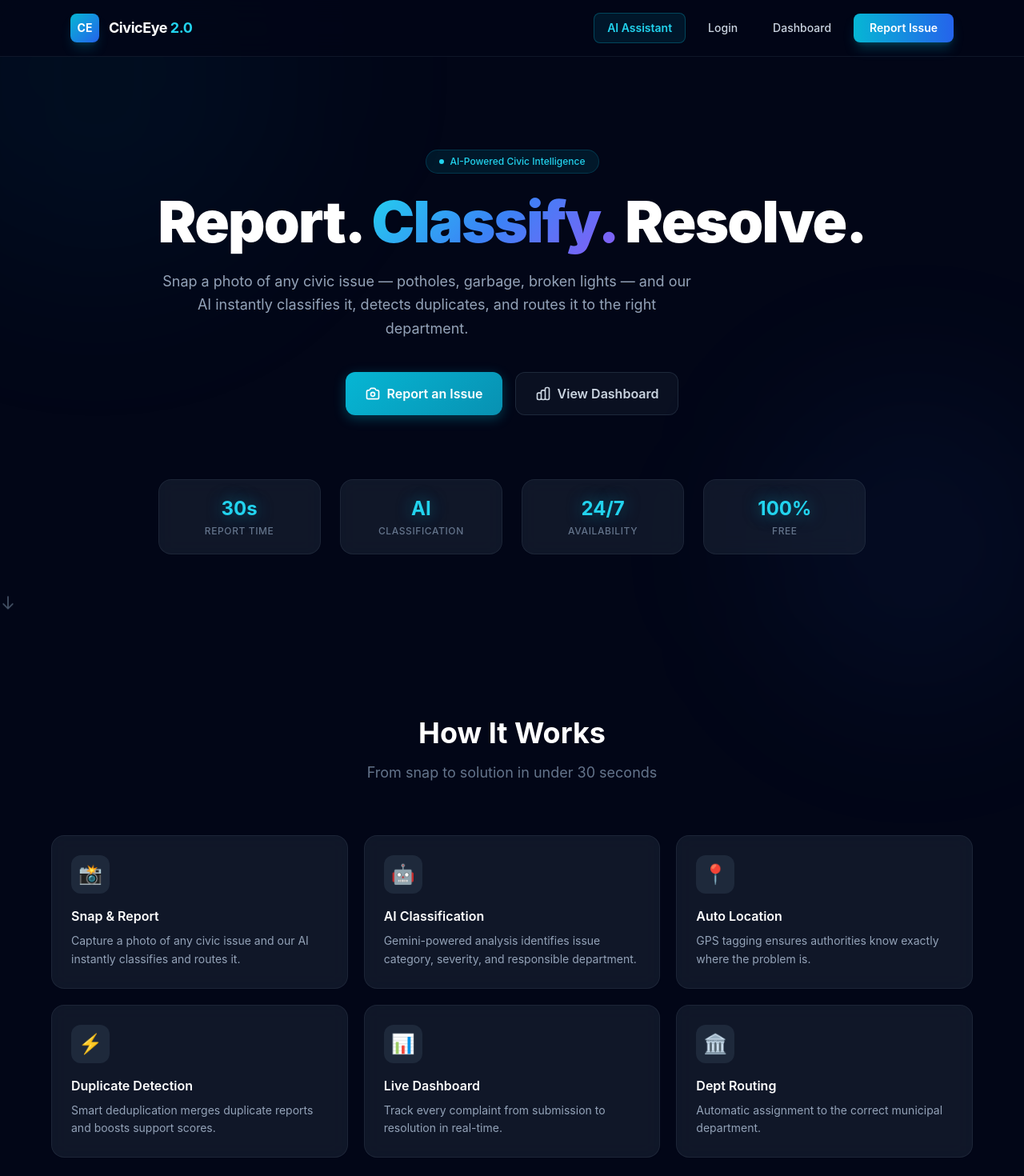
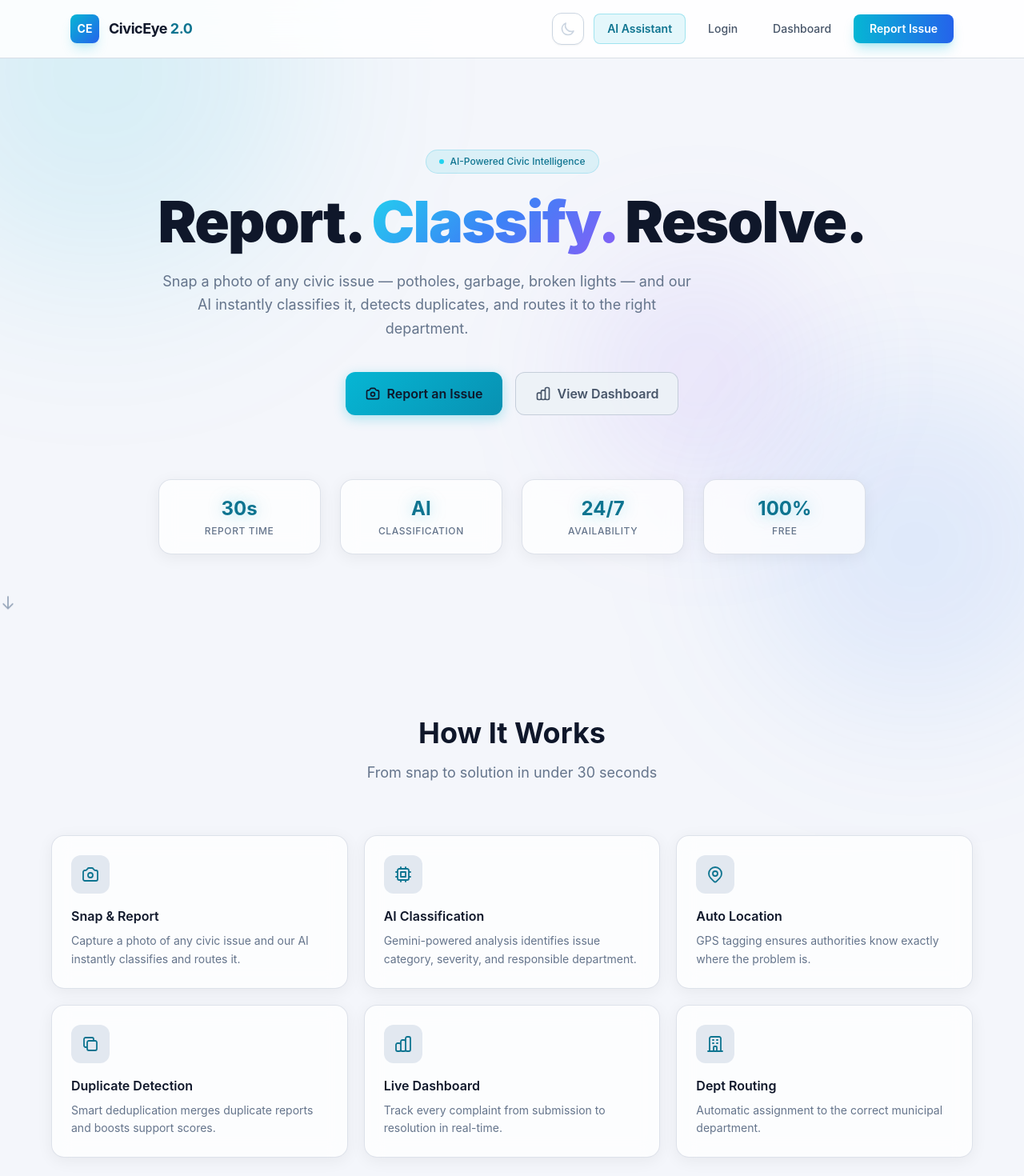
Before and after one commit to priyanshu98989/workshop_project, a Next.js app in the folder client/: page / in a window 1280 px wide. Shown: the top 1470 px of the page at 80% size. Built offline with nearby package versions, Linux system fonts and the light colour scheme.

Commit message:
Add light/dark theme toggle and replace feature card emojis with icons

```diff
--- /dev/null
+++ b/client/src/components/ThemeToggle.jsx
@@ -0,0 +1,53 @@
+import React, { useEffect, useState } from 'react';
+
+export default function ThemeToggle() {
+  const [mounted, setMounted] = useState(false);
+  const [light, setLight] = useState(false);
+
+  useEffect(() => {
+    let stored = null;
+    try {
+      stored = window.localStorage.getItem('civiceye_theme');
+    } catch {}
+    const prefersLight =
+      typeof window !== 'undefined' &&
+      window.matchMedia('(prefers-color-scheme: light)').matches;
+    setLight(stored === 'light' || (!stored && prefersLight));
+    setMounted(true);
+  }, []);
+
+  useEffect(() => {
+    if (!mounted) return;
+    const root = document.documentElement;
+    root.classList.toggle('light', light);
+    try {
+      window.localStorage.setItem('civiceye_theme', light ? 'light' : 'dark');
+    } catch {}
+    const meta = document.querySelector('meta[name="theme-color"]');
+    if (meta) meta.setAttribute('content', light ? '#f4f6fb' : '#020617');
+  }, [light, mounted]);
+
+  return (
+    <button
+      type="button"
+      onClick={() => setLight((l) => !l)}
+      aria-label={light ? 'Switch to dark mode' : 'Switch to light mode'}
+      title={light ? 'Dark mode' : 'Light mode'}
+      className={`grid h-10 w-10 place-items-center rounded-xl border transition-all duration-200 ${
+        light
+          ? 'border-slate-300 bg-white text-slate-700 shadow-sm hover:bg-slate-100'
+          : 'border-slate-700 bg-slate-800/50 text-amber-300 hover:bg-slate-800'
+      }`}
+    >
+      {light || !mounted ? (
+        <svg className="h-5 w-5" fill="none" viewBox="0 0 24 24" stroke="currentColor" strokeWidth={2}>
+          <path strokeLinecap="round" strokeLinejoin="round" d="M20.354 15.354A9 9 0 018.646 3.646 9.003 9.003 0 0012 21a9.003 9.003 0 008.354-5.646z" />
+        </svg>
+      ) : (
+        <svg className="h-5 w-5" fill="none" viewBox="0 0 24 24" stroke="currentColor" strokeWidth={2}>
+          <path strokeLinecap="round" strokeLinejoin="round" d="M12 3v2m0 14v2m9-9h-2M5 12H3m15.364 6.364l-1.414-1.414M6.05 6.05L4.636 4.636m12.728 0l-1.414 1.414M6.05 17.95l-1.414 1.414M12 8a4 4 0 100 8 4 4 0 000-8z" />
+        </svg>
+      )}
+    </button>
+  );
+}
--- a/client/src/pages/_document.js
+++ b/client/src/pages/_document.js
@@ -7,6 +7,11 @@ export default function Document() {
         <meta name="theme-color" content="#020617" />
         <link rel="preconnect" href="https://fonts.googleapis.com" />
         <link rel="preconnect" href="https://fonts.gstatic.com" crossOrigin="anonymous" />
+        <script
+          dangerouslySetInnerHTML={{
+            __html: `(function(){try{var t=localStorage.getItem('civiceye_theme');var light=t==='light'||(!t&&window.matchMedia('(prefers-color-scheme: light)').matches);if(light){document.documentElement.classList.add('light');var m=document.querySelector('meta[name="theme-color"]');if(m)m.setAttribute('content','#f4f6fb');}}catch(e){}})();`,
+          }}
+        />
       </Head>
       <body className="antialiased">
         <Main />
--- a/client/src/pages/assistant.jsx
+++ b/client/src/pages/assistant.jsx
@@ -4,6 +4,7 @@ import Head from 'next/head';
 import Link from 'next/link';
 import { useRouter } from 'next/router';
 import { API_URL, authHeaders, getUser, isLoggedIn, clearAuth, ensureGuestAuth } from '../lib/auth';
+import ThemeToggle from '../components/ThemeToggle';
 
 const SUGGESTIONS = [
   'Mera dashboard kaise kaam karta hai?',
@@ -195,6 +196,7 @@ export default function Assistant() {
               </div>
             </Link>
             <div className="grid grid-flow-col auto-cols-max items-center gap-2">
+              <ThemeToggle />
               <span className="hidden rounded-full border border-cyan-500/20 bg-cyan-500/10 px-3 py-1.5 text-xs font-medium text-cyan-400 sm:block">
                 {user?.name || 'Citizen'}
               </span>
--- a/client/src/pages/dashboard.jsx
+++ b/client/src/pages/dashboard.jsx
@@ -4,6 +4,7 @@ import Head from 'next/head';
 import Link from 'next/link';
 import { useRouter } from 'next/router';
 import { API_URL, authHeaders, getUser, isLoggedIn, clearAuth } from '../lib/auth';
+import ThemeToggle from '../components/ThemeToggle';
 
 const categoryMeta = {
   pothole: { label: 'Pothole', icon: '🕳️', color: 'bg-amber-500/20 text-amber-300' },
@@ -113,6 +114,7 @@ export default function Dashboard() {
               </div>
             </Link>
             <div className="grid grid-flow-col auto-cols-max items-center gap-3">
+              <ThemeToggle />
               <button
                 onClick={fetchComplaints}
                 className="rounded-lg px-3 py-2 text-sm font-medium text-slate-300 transition-colors hover:bg-slate-800/50 hover:text-white"
--- a/client/src/pages/index.jsx
+++ b/client/src/pages/index.jsx
@@ -1,35 +1,62 @@
 import React from 'react';
 import Head from 'next/head';
 import Link from 'next/link';
+import ThemeToggle from '../components/ThemeToggle';
 
 const features = [
   {
-    icon: '📸',
+    icon: (
+      <svg className="h-6 w-6" fill="none" viewBox="0 0 24 24" stroke="currentColor" strokeWidth={1.8}>
+        <path strokeLinecap="round" strokeLinejoin="round" d="M3 9a2 2 0 012-2h.93a2 2 0 001.664-.89l.812-1.22A2 2 0 0110.07 4h3.86a2 2 0 011.664.89l.812 1.22A2 2 0 0018.07 7H19a2 2 0 012 2v9a2 2 0 01-2 2H5a2 2 0 01-2-2V9z" />
+        <path strokeLinecap="round" strokeLinejoin="round" d="M15 13a3 3 0 11-6 0 3 3 0 016 0z" />
+      </svg>
+    ),
     title: 'Snap & Report',
     description: 'Capture a photo of any civic issue and our AI instantly classifies and routes it.',
   },
   {
-    icon: '🤖',
+    icon: (
+      <svg className="h-6 w-6" fill="none" viewBox="0 0 24 24" stroke="currentColor" strokeWidth={1.8}>
+        <path strokeLinecap="round" strokeLinejoin="round" d="M9 3v2m6-2v2M9 19v2m6-2v2M5 9H3m2 6H3m18-6h-2m2 6h-2M7 19h10a2 2 0 002-2V7a2 2 0 00-2-2H7a2 2 0 00-2 2v10a2 2 0 002 2zM9 9h6v6H9V9z" />
+      </svg>
+    ),
     title: 'AI Classification',
     description: 'Gemini-powered analysis identifies issue category, severity, and responsible department.',
   },
   {
-    icon: '📍',
+    icon: (
+      <svg className="h-6 w-6" fill="none" viewBox="0 0 24 24" stroke="currentColor" strokeWidth={1.8}>
+        <path strokeLinecap="round" strokeLinejoin="round" d="M17.657 16.657L13.414 20.9a1.998 1.998 0 01-2.827 0l-4.244-4.243a8 8 0 1111.314 0z" />
+        <path strokeLinecap="round" strokeLinejoin="round" d="M15 11a3 3 0 11-6 0 3 3 0 016 0z" />
+      </svg>
+    ),
     title: 'Auto Location',
     description: 'GPS tagging ensures authorities know exactly where the problem is.',
   },
   {
-    icon: '⚡',
+    icon: (
+      <svg className="h-6 w-6" fill="none" viewBox="0 0 24 24" stroke="currentColor" strokeWidth={1.8}>
+        <path strokeLinecap="round" strokeLinejoin="round" d="M8 16H6a2 2 0 01-2-2V6a2 2 0 012-2h8a2 2 0 012 2v2m-6 12h8a2 2 0 002-2v-8a2 2 0 00-2-2h-8a2 2 0 00-2 2v8a2 2 0 002 2z" />
+      </svg>
+    ),
     title: 'Duplicate Detection',
     description: 'Smart deduplication merges duplicate reports and boosts support scores.',
   },
   {
-    icon: '📊',
+    icon: (
+      <svg className="h-6 w-6" fill="none" viewBox="0 0 24 24" stroke="currentColor" strokeWidth={1.8}>
+        <path strokeLinecap="round" strokeLinejoin="round" d="M9 19v-6a2 2 0 00-2-2H5a2 2 0 00-2 2v6a2 2 0 002 2h2a2 2 0 002-2zm0 0V9a2 2 0 012-2h2a2 2 0 012 2v10m-6 0a2 2 0 002 2h2a2 2 0 002-2m0 0V5a2 2 0 012-2h2a2 2 0 012 2v14a2 2 0 01-2 2h-2a2 2 0 01-2-2z" />
+      </svg>
+    ),
     title: 'Live Dashboard',
     description: 'Track every complaint from submission to resolution in real-time.',
   },
   {
-    icon: '🏛️',
+    icon: (
+      <svg className="h-6 w-6" fill="none" viewBox="0 0 24 24" stroke="currentColor" strokeWidth={1.8}>
+        <path strokeLinecap="round" strokeLinejoin="round" d="M19 21V5a2 2 0 00-2-2H7a2 2 0 00-2 2v16m14 0h2m-2 0h-5m-9 0H3m2 0h5M9 7h1m-1 4h1m4-4h1m-1 4h1m-5 10v-5a1 1 0 011-1h2a1 1 0 011 1v5m-4 0h4" />
+      </svg>
+    ),
     title: 'Dept Routing',
     description: 'Automatic assignment to the correct municipal department.',
   },
@@ -70,6 +97,7 @@ export default function Home() {
               </span>
             </div>
             <div className="grid grid-flow-col auto-cols-max items-center gap-3">
+              <ThemeToggle />
               <Link
                 href="/assistant"
                 className="rounded-lg border border-cyan-500/30 bg-cyan-500/10 px-4 py-2 text-sm font-semibold text-cyan-400 transition-colors hover:bg-cyan-500/20"
@@ -173,7 +201,7 @@ export default function Home() {
                   className="glass-card group p-6 transition-all duration-300 hover:border-cyan-500/20 hover:glow-cyan"
                   style={{ animationDelay: `${i * 0.1}s` }}
                 >
-                  <div className="mb-4 grid h-12 w-12 place-items-center rounded-xl bg-slate-800 text-2xl transition-transform duration-300 group-hover:scale-110">
+                  <div className="mb-4 grid h-12 w-12 place-items-center rounded-xl bg-slate-800 text-cyan-400 transition-transform duration-300 group-hover:scale-110">
                     {feature.icon}
                   </div>
                   <h3 className="mb-2 text-base font-semibold text-white">{feature.title}</h3>
--- a/client/src/pages/login.jsx
+++ b/client/src/pages/login.jsx
@@ -4,6 +4,7 @@ import Head from 'next/head';
 import Link from 'next/link';
 import { useRouter } from 'next/router';
 import { API_URL, saveAuth } from '../lib/auth';
+import ThemeToggle from '../components/ThemeToggle';
 
 export default function Login() {
   const router = useRouter();
@@ -60,9 +61,12 @@ export default function Login() {
                 <span className="block text-[10px] uppercase tracking-widest text-slate-500">Account Access</span>
               </div>
             </Link>
-            <Link href="/dashboard" className="rounded-lg px-4 py-2 text-sm font-medium text-slate-300 transition-colors hover:bg-slate-800/50 hover:text-white">
-              Dashboard
-            </Link>
+            <div className="grid grid-flow-col auto-cols-max items-center gap-3">
+              <ThemeToggle />
+              <Link href="/dashboard" className="rounded-lg px-4 py-2 text-sm font-medium text-slate-300 transition-colors hover:bg-slate-800/50 hover:text-white">
+                Dashboard
+              </Link>
+            </div>
           </div>
         </nav>
 
--- a/client/src/pages/report.jsx
+++ b/client/src/pages/report.jsx
@@ -4,6 +4,7 @@ import Head from 'next/head';
 import Link from 'next/link';
 import { useRouter } from 'next/router';
 import { API_URL, authHeaders, getUser, isLoggedIn, clearAuth, ensureGuestAuth } from '../lib/auth';
+import ThemeToggle from '../components/ThemeToggle';
 
 export default function ReportIssue() {
   const router = useRouter();
@@ -152,6 +153,7 @@ export default function ReportIssue() {
               </div>
             </Link>
             <div className="grid grid-flow-col auto-cols-max items-center gap-2">
+              <ThemeToggle />
               <span className="hidden rounded-full border border-cyan-500/20 bg-cyan-500/10 px-3 py-1.5 text-xs font-medium text-cyan-400 sm:block">
                 {user?.name || 'Citizen'}
               </span>
--- a/client/src/styles/globals.css
+++ b/client/src/styles/globals.css
@@ -153,3 +153,215 @@
 ::-webkit-scrollbar-thumb:hover {
   background: #475569;
 }
+
+/* ============================================
+   Light theme
+   ============================================ */
+html.light body {
+  background: #f4f6fb;
+  color: #0f172a;
+}
+
+html.light ::selection {
+  background: rgba(6, 182, 212, 0.2);
+  color: #0c4a6e;
+}
+
+html.light ::-webkit-scrollbar-track {
+  background: #e2e8f0;
+}
+
+html.light ::-webkit-scrollbar-thumb {
+  background: #cbd5e1;
+}
+
+html.light ::-webkit-scrollbar-thumb:hover {
+  background: #94a3b8;
+}
+
+html.light .glass-card {
+  background: rgba(255, 255, 255, 0.75);
+  border-color: rgba(148, 163, 184, 0.3);
+  box-shadow: 0 4px 20px rgba(2, 6, 23, 0.06);
+}
+
+html.light .glow-text {
+  text-shadow: 0 0 20px rgba(6, 182, 212, 0.4);
+}
+
+html.light .input-field {
+  background: #ffffff;
+  border-color: rgba(148, 163, 184, 0.45);
+  color: #0f172a;
+  box-shadow: inset 0 1px 2px rgba(2, 6, 23, 0.04);
+}
+
+html.light .input-field::placeholder {
+  color: #94a3b8;
+}
+
+html.light .bg-slate-950\/80 {
+  background-color: rgba(255, 255, 255, 0.85);
+}
+
+html.light .bg-slate-950\/90 {
+  background-color: rgba(248, 250, 252, 0.95);
+}
+
+html.light .bg-slate-950\/60 {
+  background-color: rgba(248, 250, 252, 0.7);
+}
+
+html.light .bg-slate-800\/50 {
+  background-color: rgba(226, 232, 240, 0.85);
+}
+
+html.light .bg-slate-800\/60 {
+  background-color: rgba(226, 232, 240, 0.95);
+}
+
+html.light .bg-slate-800\/30 {
+  background-color: rgba(237, 242, 247, 0.9);
+}
+
+html.light .bg-slate-800 {
+  background-color: #e2e8f0;
+}
+
+html.light .bg-slate-700\/50 {
+  background-color: rgba(203, 213, 225, 0.7);
+}
+
+html.light .bg-slate-700 {
+  background-color: #cbd5e1;
+}
+
+html.light .hover\:bg-slate-800\/50:hover {
+  background-color: rgba(226, 232, 240, 0.9);
+}
+
+html.light .hover\:bg-slate-800:hover {
+  background-color: #e2e8f0;
+}
+
+html.light .hover\:bg-slate-700:hover {
+  background-color: #cbd5e1;
+}
+
+html.light .bg-cyan-500\/5 {
+  background-color: rgba(6, 182, 212, 0.12);
+}
+
+html.light .bg-blue-500\/5 {
+  background-color: rgba(59, 130, 246, 0.12);
+}
+
+html.light .bg-purple-500\/3 {
+  background-color: rgba(139, 92, 246, 0.1);
+}
+
+html.light .border-slate-800\/50 {
+  border-color: rgba(148, 163, 184, 0.35);
+}
+
+html.light .border-slate-800\/60 {
+  border-color: rgba(148, 163, 184, 0.4);
+}
+
+html.light .border-slate-700\/50 {
+  border-color: rgba(148, 163, 184, 0.45);
+}
+
+html.light .border-slate-700\/60 {
+  border-color: rgba(148, 163, 184, 0.5);
+}
+
+html.light .border-slate-700 {
+  border-color: #cbd5e1;
+}
+
+html.light .hover\:border-slate-600:hover {
+  border-color: #94a3b8;
+}
+
+html.light .text-white {
+  color: #0f172a;
+}
+
+html.light .bg-gradient-to-r.text-white,
+html.light .bg-gradient-to-br.text-white,
+html.light .bg-gradient-to-b.text-white,
+html.light .bg-cyan-500.text-white {
+  color: #ffffff;
+}
+
+html.light .text-slate-200 {
+  color: #334155;
+}
+
+html.light .text-slate-300 {
+  color: #475569;
+}
+
+html.light .text-slate-400 {
+  color: #64748b;
+}
+
+html.light .text-slate-500 {
+  color: #64748b;
+}
+
+html.light .text-slate-600 {
+  color: #94a3b8;
+}
+
+html.light .text-slate-700 {
+  color: #cbd5e1;
+}
+
+html.light .hover\:text-white:hover {
+  color: #0f172a;
+}
+
+html.light .text-cyan-400 {
+  color: #0e7490;
+}
+
+html.light .text-cyan-300 {
+  color: #155e75;
+}
+
+html.light .text-red-300,
+html.light .text-red-400 {
+  color: #dc2626;
+}
+
+html.light .text-amber-300,
+html.light .text-amber-400 {
+  color: #b45309;
+}
+
+html.light .text-emerald-300,
+html.light .text-emerald-400 {
+  color: #047857;
+}
+
+html.light .text-blue-300 {
+  color: #1d4ed8;
+}
+
+html.light .text-lime-300 {
+  color: #3f6212;
+}
+
+html.light .text-yellow-300 {
+  color: #a16207;
+}
+
+html.light .text-orange-300 {
+  color: #c2410c;
+}
+
+html.light .text-purple-300 {
+  color: #6d28d9;
+}
```
